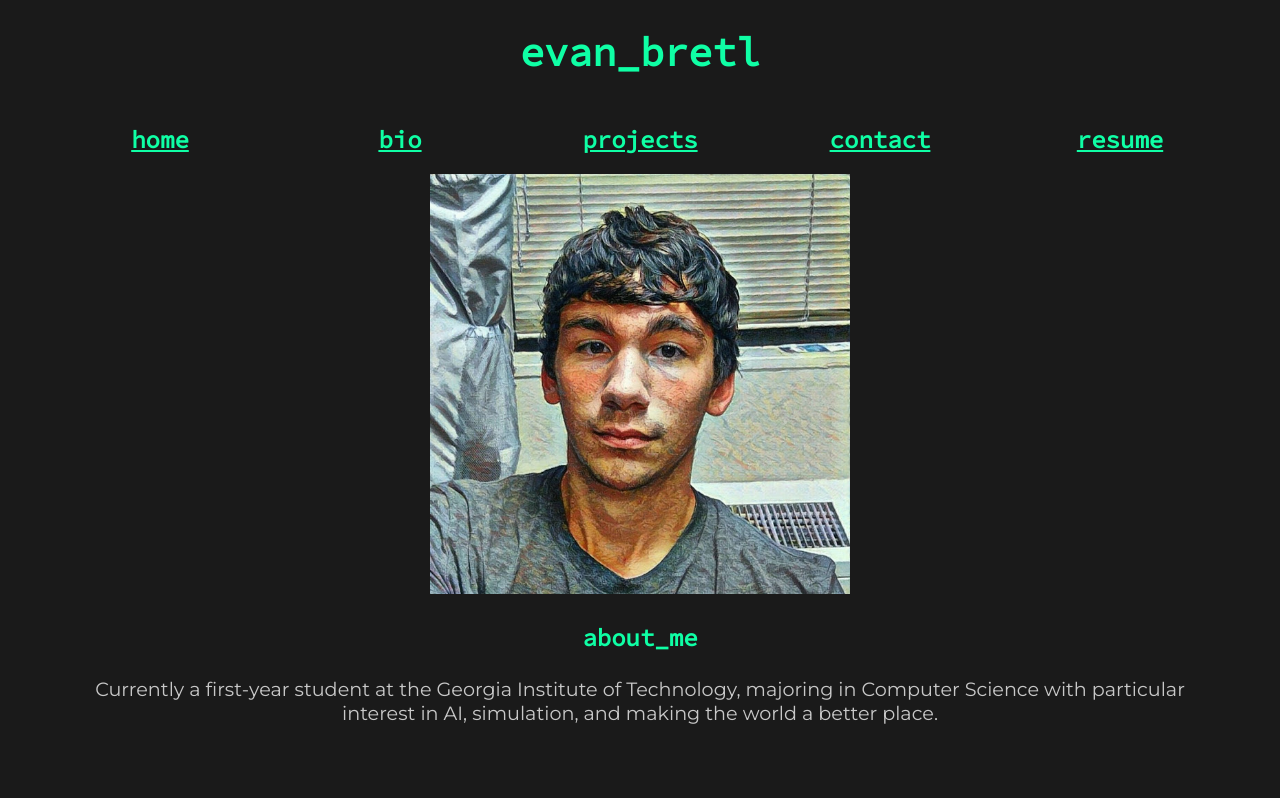
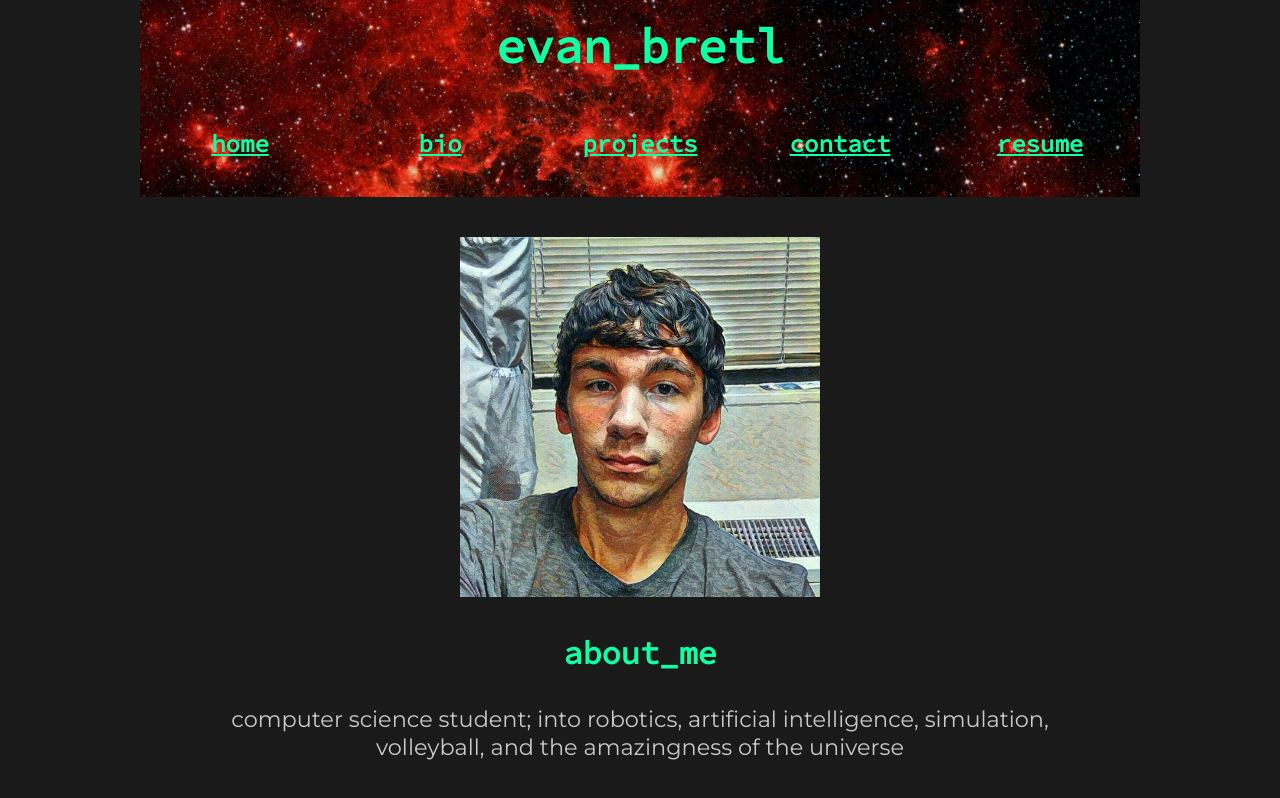
Before and after one commit to ebretl/evanxq.github.io, a plain HTML site: page index.html in a window 1280 px wide. Drawn offline with Linux system fonts and the light colour scheme.

Commit message:
main screen working

```diff
--- a/evanxq_styles.css
+++ b/evanxq_styles.css
@@ -1,23 +1,33 @@
 body {
     background-color: #1a1a1a;
-    max-width:1200px;
+    max-width:1000px;
     margin-left: auto;
     margin-right: auto;
     font-size: 16px;
     text-align: center;
+    padding-top: 0px;
+    margin-top: 0px;
+    border-top: 0px;
+}
+
+header {
+    background-image: url("img/Dragonfish600.jpg");
+    background-position: center center;
+    background-size: cover;
+    height: 100%;
 }
 
 h1 {
     font-family: 'Source Code Pro', monospace;
-    font-size: 250%;
-    text-align: center;
+    font-size: 3rem;
     color: #0fffa5;
+    margin-top: 0;
+    padding-top: 1rem;
 }
 
 h2 {
     font-family: 'Source Code Pro', monospace;
-    font-size: 150%;
-    text-align: center;
+    font-size: 1.5rem;
     color: #0fffa5;
 }
 
@@ -25,8 +35,7 @@ h2 a {color: #0fffa5;}
 
 h3 {
     font-family: 'Source Code Pro', monospace;
-    font-size: 150%;
-    text-align: center;
+    font-size: 2rem;
     color: #0fffa5;
 }
 
@@ -49,7 +58,7 @@ h3 {
 
 p {
     font-family: 'Montserrat', sans-serif;
-    font-size: 120%;
+    font-size: 1.4rem;
     color: #c8c8c8;
     text-align: center;
     margin-left: 4%;
@@ -60,9 +69,6 @@ p a {
     color: #c8c8c8;
 }
 
-.headerimg {
-    width: 32%;
-}
 .iconimg {
     width: 10%;
 }
--- a/index.html
+++ b/index.html
@@ -3,25 +3,26 @@
 
 <title>Evan Bretl - Homepage</title>
 
-<!--meta name="viewport" content="width=device-width, initial-scale=1"-->
+<!--meta name="viewport" content="width=device-width, height=device-height, initial-scale=1"-->
 <link rel="stylesheet" href="https://fonts.googleapis.com/css?family=Montserrat|Source+Code+Pro">
 <link rel="stylesheet" href="evanxq_styles.css">
 
 <body>
-    <div>
+    <header>
         <h1>evan_bretl</h1>
-        <div class="c5 left"><h2><a href="index.html">home</a></h2></div>
-        <div class="c5 left"><h2><a href="bio.html">bio</a></h2></div>
-        <div class="c5 left"><h2><a href="projects.html">projects</a></h2></div>
-        <div class="c5 right"><h2><a href="resume.html">resume</a></h2></div>
-        <div class="c5 right"><h2><a href="contact.html">contact</a></h2></div>
-    </div>
+        <h2 class="c5 left"><a href="index.html">home</a></h2>
+        <h2 class="c5 left"><a href="bio.html">bio</a></h2>
+        <h2 class="c5 left"><a href="projects.html">projects</a></h2>
+        <h2 class="c5 right"><a href="resume.html">resume</a></h2>
+        <h2 class="c5 right"><a href="contact.html">contact</a></h2>
+        <div style="height: 100%;">&nbsp;</div>
+    </header>
 
-    <img src="img/prisma_face.jpg" style="width:35%;">
+    <img src="img/prisma_face.jpg" style="width:45vmin; padding-top: 5vh">
 
     <h3>about_me</h3>
     <p>
-        Currently a first-year student at the Georgia Institute of Technology, majoring in Computer Science with particular interest in AI, simulation, and making the world a better place.
+        computer science student; into robotics, artificial intelligence, simulation, volleyball, and the amazingness of the universe
     </p>
 
 </body>
```
Also changed, not shown: bio.html (+32 -0 lines), contact.html (indentation only), img/Dragonfish600.jpg (added), projects.html (indentation only).
